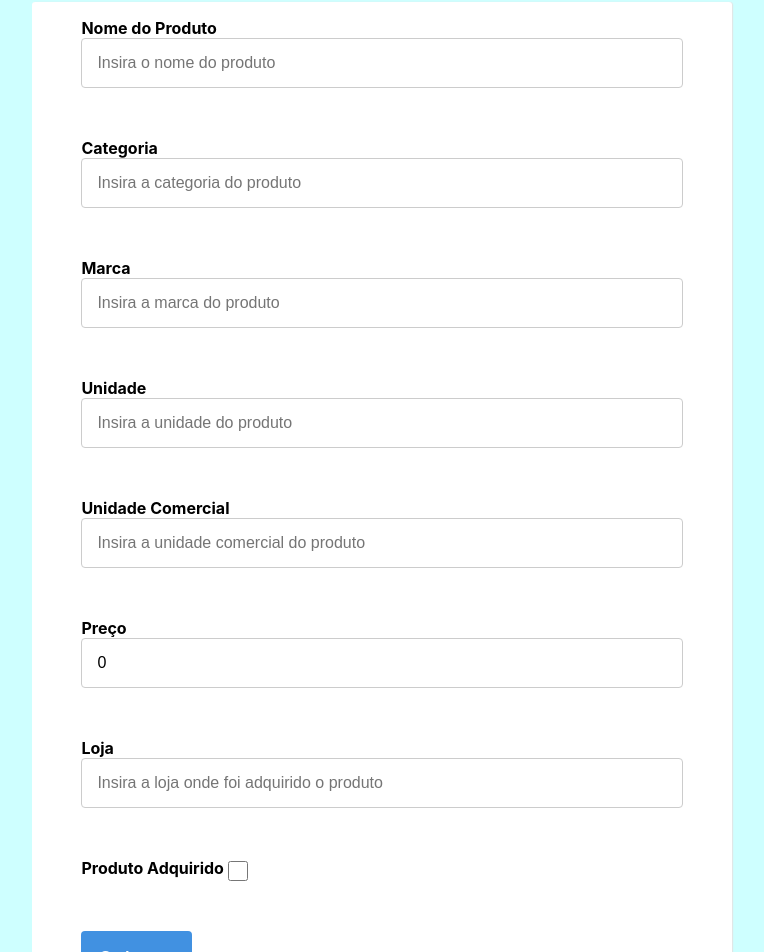
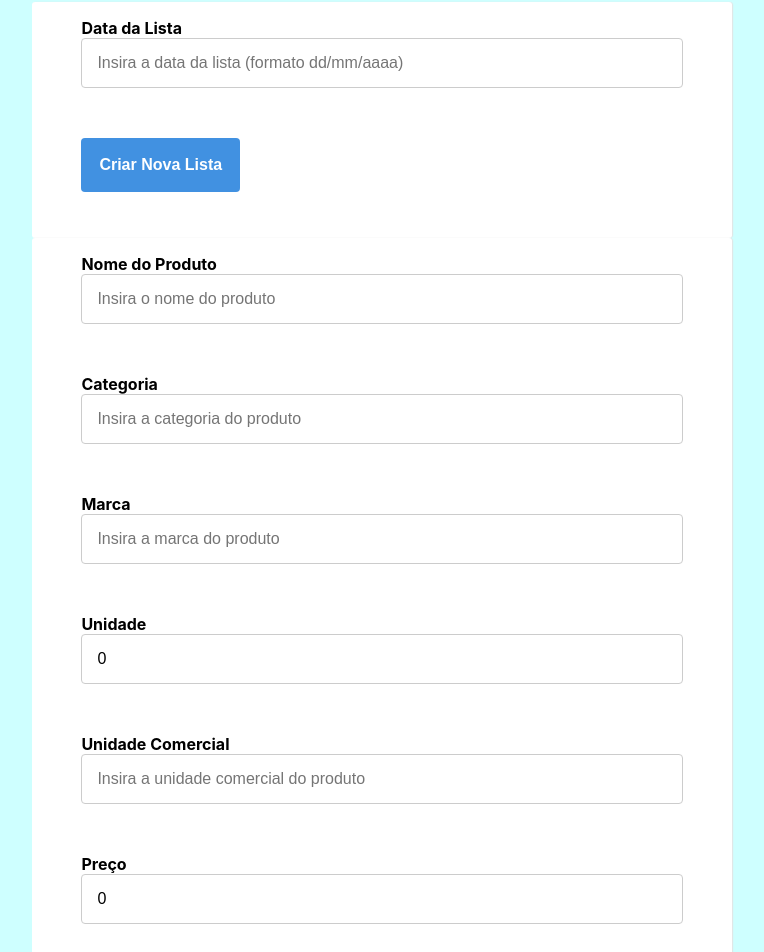
Before and after one commit to Tadeujr/lista-front, a Next.js app: page /cadList in a window 1280 px wide. Shown: the part 226-1178 px from the top of the page, without its empty margins (258-1022 px from the left). Built offline with nearby package versions, Linux system fonts and the light colour scheme.

Commit message:
REFACTOR: alterando a page table lista para buscar o id da lista na api

```diff
--- a/src/pages/cadList.tsx
+++ b/src/pages/cadList.tsx
@@ -1,20 +1,23 @@
 // Arquivo: CadList.tsx
 import { useState } from "react";
-import apiSevice from "../services/api";
+import apiService from "../services/api";
 import styles from "../styles/CadList.module.css";
 import Header from "../components/header";
+import appUtil from '../util/util';
 
 export default function RegistrationList() {
   const [productName, setProductName] = useState("");
   const [category, setCategory] = useState("");
   const [brand, setBrand] = useState("");
-  const [unity, setUnity] = useState("");
+  const [unity, setUnity] = useState(0.0);
   const [commercialUnit, setCommercialUnit] = useState("");
-  const [price, setPrice] = useState(0); // Alterado para o tipo number
+  const [price, setPrice] = useState(0.0); // Alterado para o tipo number
   const [store, setStore] = useState("");
   const [buyDate, setBuyDate] = useState("");
   const [wasAcquired, setWasAcquired] = useState(false);
   const [list, setList] = useState("");
+  const [dateList, setDateList] = useState("");
+
 
   const handleSubmit = async (e) => {
     e.preventDefault();
@@ -32,15 +35,16 @@ export default function RegistrationList() {
     };
 
     try {
-      const response = await apiSevice.post("/product", [newProduct]);
+      console.log(newProduct);
+      const response = await apiService.post("/product", [newProduct]);
       console.log("Produto cadastrado ", response.data);
       // Limpar campos após o cadastro bem-sucedido
       setProductName("");
       setCategory("");
       setBrand("");
-      setUnity("");
+      setUnity(0.0);
       setCommercialUnit("");
-      setPrice(0);
+      setPrice(0.0);
       setStore("");
       setBuyDate("");
       setWasAcquired(false);
@@ -50,9 +54,50 @@ export default function RegistrationList() {
     }
   };
 
+  const handleNewListSubmit = async (e) => {
+    e.preventDefault();
+    const formattedDateList = await appUtil.formatDate(dateList);
+    const newList = {
+      total: 0,
+      dateList: formattedDateList,
+      user: localStorage.getItem("mylist@idUser"),
+    };
+
+    try {
+      const response = await apiService.post("/shoppinglist/newlist", newList);
+      console.log("Nova lista cadastrada: ", response.data);
+      // Limpar campo após o cadastro bem-sucedido
+      setList(response.data.id); // Definir o id da nova lista criada
+      // Vamos chamar a função findList aqui para obter o id da lista existente
+      setDateList("");
+    } catch (error) {
+      console.error("Erro ao cadastrar nova lista: ", error);
+    }
+  };
+
   return (
     <>
       <Header page="Cadastro de Produtos" />
+      <div>
+        <form onSubmit={handleNewListSubmit} className={styles.formCadList}>
+          {/* Campos para cadastrar nova lista */}
+          <div className={styles.formItem}>
+            <label htmlFor="dateList">Data da Lista</label>
+            <input
+              type="text"
+              id="dateList"
+              placeholder="Insira a data da lista (formato dd/mm/aaaa)"
+              value={dateList}
+              onChange={(e) => setDateList(appUtil.formatDate(e.target.value))}
+            />
+          </div>
+          <div className={styles.formItem}>
+            <button id="btnNewList" className={styles.btn} type="submit">
+              Criar Nova Lista
+            </button>
+          </div>
+        </form>
+
         <div className={styles.container}>
           <form onSubmit={handleSubmit} className={styles.formCadList}>
             <div className={styles.formItem}>
@@ -88,11 +133,11 @@ export default function RegistrationList() {
             <div className={styles.formItem}>
               <label htmlFor="unity">Unidade</label>
               <input
-              type="text"
+                type="number"
                 id="unity"
                 placeholder="Insira a unidade do produto"
                 value={unity}
-              onChange={(e) => setUnity(e.target.value)}
+                onChange={(e) => setUnity(parseFloat(e.target.value))}
               />
             </div>
             <div className={styles.formItem}>
@@ -109,7 +154,6 @@ export default function RegistrationList() {
               <label htmlFor="price">Preço</label>
               <input
                 type="number" // Alterado para o tipo "number"
-              step="0.01"
                 id="price"
                 placeholder="Insira o preço do produto"
                 value={price}
@@ -127,15 +171,14 @@ export default function RegistrationList() {
               />
             </div>
             <div className={styles.formItem}>
-            <div className={styles.checkboxWrapper}>
-              <label htmlFor="wasAcquired">Produto Adquirido</label>
+              <label htmlFor="buyDate">Data da Lista</label>
               <input
-                type="checkbox"
-                id="wasAcquired"
-                checked={wasAcquired}
-                onChange={(e) => setWasAcquired(e.target.checked)}
+                type="text"
+                id="buyDate"
+                placeholder="Insira a data lista de compra (formato dd/mm/aaaa)"
+                value={buyDate}
+                onChange={(e) => setBuyDate(appUtil.formatDate(e.target.value))}
               />
-            </div>
             </div>
             <div className={styles.formItem}>
               <button id="btnCadProduct" className={styles.btn} type="submit">
@@ -144,6 +187,7 @@ export default function RegistrationList() {
             </div>
           </form>
         </div>
+      </div>
     </>
   );
-};
+}
--- a/src/services/api.js
+++ b/src/services/api.js
@@ -6,7 +6,7 @@ const apiService = () => {
   });
   axiosInstance.interceptors.request.use(
     (config) => {
-      let store = JSON.parse(localStorage.getItem("list@token")); //transformando o storage em json
+      let store = JSON.parse(localStorage.getItem("mylist@token")); //transformando o storage em json
       if (store) {
         config.headers["Authorization"] = `Bearer ${store}`;
       }
--- a/src/styles/CadList.module.css
+++ b/src/styles/CadList.module.css
@@ -1,4 +1,3 @@
-/* CadList.module.css */
 .page {
   font-family: 'Inter', sans-serif;
   margin: 0;
--- a/src/styles/Table.module.css
+++ b/src/styles/Table.module.css
@@ -55,3 +55,22 @@
   /*Acessa cada filho*/
   background-color: #ceffff; /*Altera a cor de fundo para a linha*/
 }
+
+.btn {
+  background-color: #4191e1;
+  color: #fff;
+  padding: 18px;
+  font-size: 16px;
+  border-radius: 4px;
+  font-weight: 600;
+  border: none !important;
+  transition: all linear 160ms;
+  cursor: pointer;
+}
+
+.btn:hover {
+  background-color: #0086ff;
+}
+.checkedRow {
+  text-decoration: line-through; /* Adicione qualquer estilo de destaque que você desejar */
+}
--- /dev/null
+++ b/src/util/util.ts
@@ -0,0 +1,40 @@
+import apiService from "../services/api";
+
+// Função para formatar a data com barras no formato dd/mm/aaaa
+const formatDate = (value) => {
+  const numbers = value.replace(/\D/g, "").substring(0, 8);
+  if (numbers.length > 4) {
+    return `${numbers.slice(0, 2)}/${numbers.slice(2, 4)}/${numbers.slice(
+      4,
+      8
+    )}`;
+  } else if (numbers.length > 2) {
+    return `${numbers.slice(0, 2)}/${numbers.slice(2, 4)}`;
+  }
+  return numbers;
+};
+
+const findList = async (dateListSend) => {
+  const formattedDateList = await formatDate(dateListSend);
+  const userId = localStorage.getItem("mylist@idUser");
+
+  try {
+    const response = await apiService.get("/shoppinglist/find", {
+      params: { dateList: formattedDateList, userId: userId },
+    });
+
+    if (response.data && response.data.length > 0) {
+      // Se a lista for encontrada, utilizamos o id da primeira lista encontrada
+      return response.data[0].id;
+    } else {
+      // Caso não encontre a lista, você pode tratar aqui de alguma forma
+      console.log("Lista não encontrada!");
+      return null;
+    }
+  } catch (error) {
+    console.error("Erro ao consultar a lista: ", error);
+    return null;
+  }
+};
+
+export default { formatDate, findList};
```
Also changed, not shown: src/pages/login.tsx (+5 -3 lines), src/pages/table.tsx (+36 -26 lines). Lines whose indentation alone changed are shown as unchanged.
